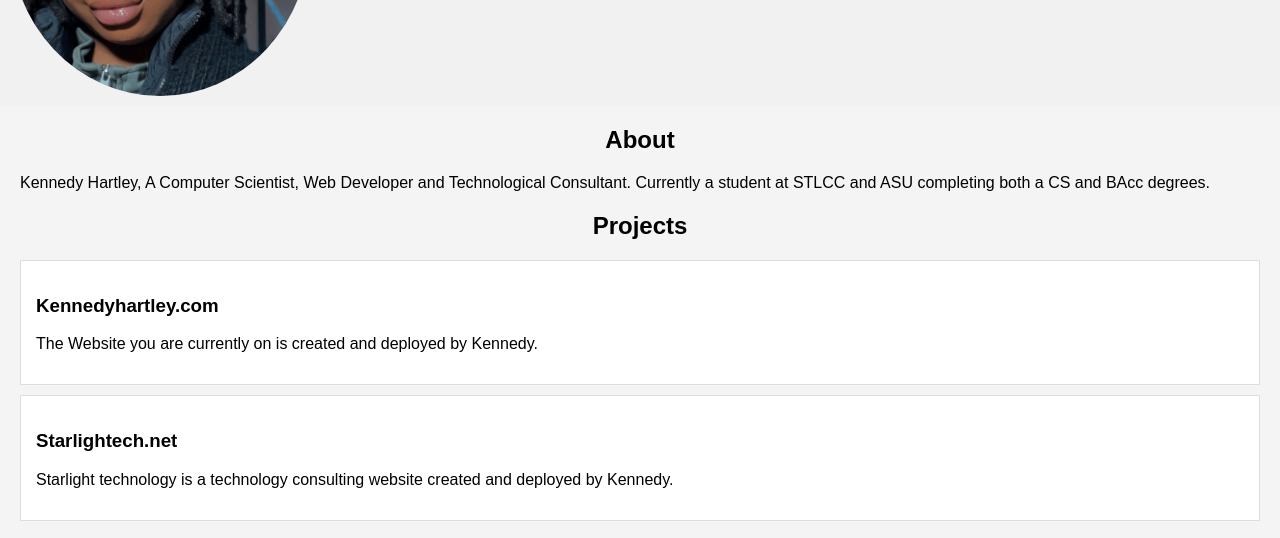
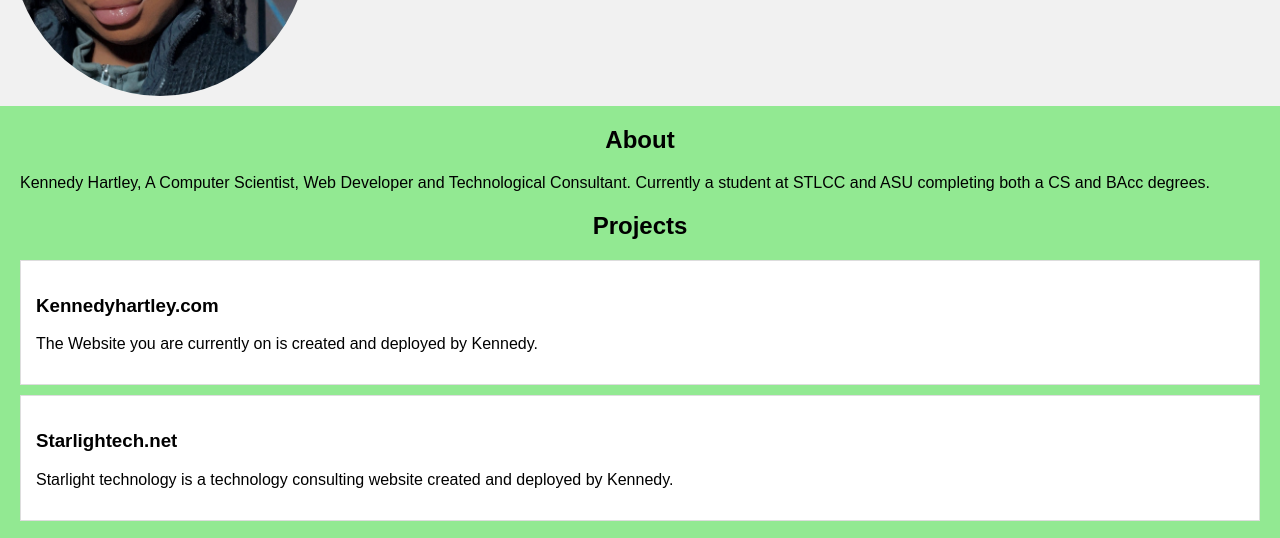
Before and after one commit to starlightechnology/kennedypromaster, a plain HTML site: page knelnhrtproweb/index.html in a window 1280 px wide. Shown: the part 232-770 px from the top of the page. Drawn offline with Linux system fonts and the light colour scheme.

Commit message:
background green

```diff
--- a/knelnhrtproweb/index.html
+++ b/knelnhrtproweb/index.html
@@ -9,7 +9,7 @@
             font-family: Arial, sans-serif;
             margin: 0;
             padding: 0;
-            background-color: #f4f4f4;
+            background-color: #92e992;
         }
         header {
             display: flex;
```
